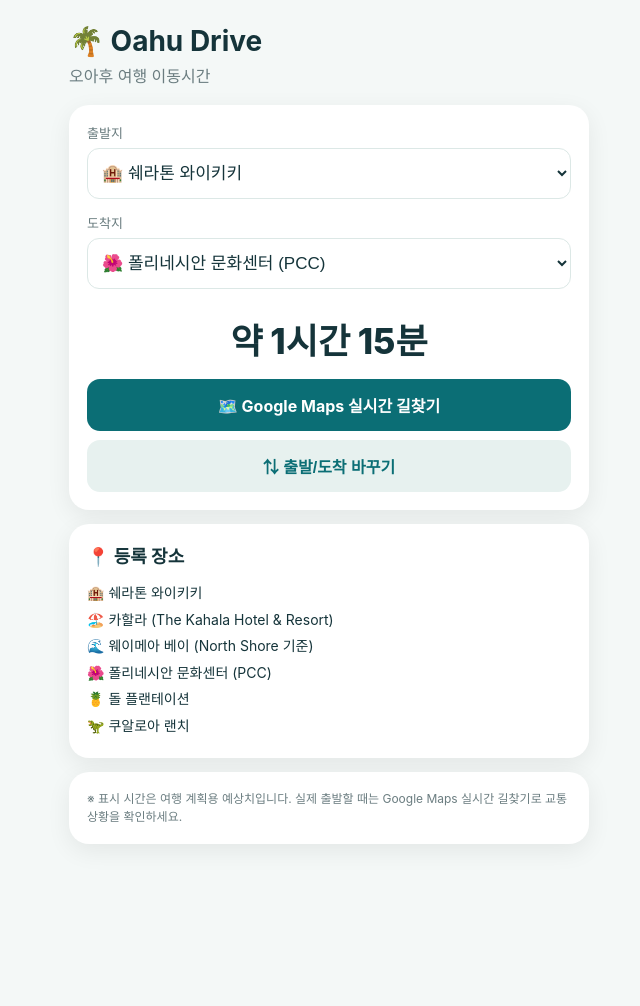
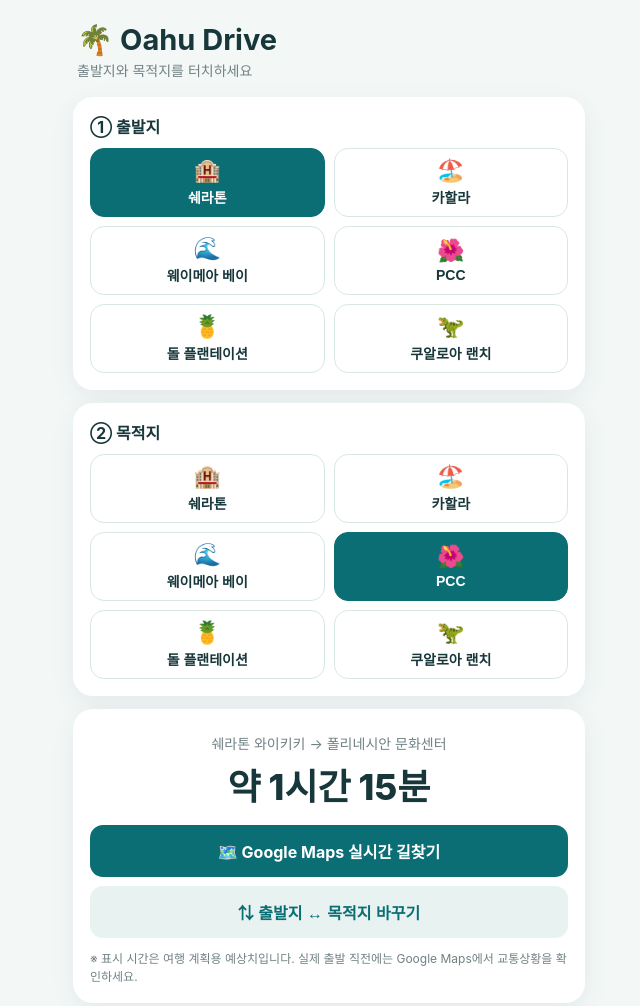
Before and after one commit to lunafall82/oahu-drive, a plain HTML site: page index.html in a window 1280 px wide. Shown: the whole page, without its empty margins (311-951 px from the left). Before the commit the page ends 898 px from the top, so only its background shows below. Drawn offline with Linux system fonts and the light colour scheme.

Commit message:
Add files via upload

```diff
--- a/index.html
+++ b/index.html
@@ -3,106 +3,73 @@
 <head>
 <meta charset="utf-8">
 <meta name="viewport" content="width=device-width,initial-scale=1,viewport-fit=cover">
+<meta name="theme-color" content="#0b6e75">
 <meta name="apple-mobile-web-app-capable" content="yes">
-<meta name="apple-mobile-web-app-status-bar-style" content="default">
 <title>Oahu Drive</title>
 <style>
-body{margin:0;background:#f4f8f7;font-family:-apple-system,BlinkMacSystemFont,"Apple SD Gothic Neo",sans-serif;color:#15343a}
-.wrap{max-width:520px;margin:auto;padding:24px 16px 40px}
-h1{margin:0 0 5px;font-size:28px}.sub{color:#6b7d80;margin-bottom:18px}
-.card{background:white;border-radius:20px;padding:18px;margin-bottom:14px;box-shadow:0 7px 24px rgba(0,0,0,.07)}
-label{display:block;color:#687b7e;font-size:13px;margin-bottom:6px}
-select{display:block;width:100%;font-size:17px;padding:14px 10px;margin-bottom:14px;border:1px solid #dce8e6;border-radius:12px;background:white;color:#15343a}
-.result{text-align:center;font-size:35px;font-weight:800;padding:10px 0 15px}
-.btn{display:block;width:100%;box-sizing:border-box;border:0;border-radius:13px;padding:14px;text-align:center;font-size:16px;font-weight:700;text-decoration:none}
-.map{background:#0b6e75;color:white}.swap{background:#e7f1ef;color:#0b6e75;margin-top:9px}
-h2{font-size:18px;margin:0 0 12px}.places{font-size:14px;line-height:1.9}
-.note{font-size:12px;color:#6b7d80;line-height:1.5}
+*{box-sizing:border-box}body{margin:0;background:#f3f8f7;font-family:-apple-system,BlinkMacSystemFont,"Apple SD Gothic Neo",Arial,sans-serif;color:#17373b}
+.wrap{max-width:540px;margin:auto;padding:22px 14px 40px}h1{margin:0 4px 3px;font-size:29px}.sub{margin:0 4px 17px;color:#708184;font-size:14px}
+.card{background:#fff;border-radius:20px;padding:17px;margin-bottom:13px;box-shadow:0 8px 26px rgba(24,61,65,.07)}
+h2{font-size:16px;margin:0 0 10px}.grid{display:grid;grid-template-columns:1fr 1fr;gap:9px}
+.place{min-height:66px;border:1px solid #d9e7e4;border-radius:14px;background:#fff;color:#17373b;font-size:14px;font-weight:700;padding:9px}
+.place.selected{background:#0b6e75;color:#fff;border-color:#0b6e75}.emoji{display:block;font-size:22px;margin-bottom:3px}
+.result{text-align:center;padding:7px 0 15px}.route{font-size:14px;color:#708184;margin-bottom:5px}.time{font-size:36px;font-weight:800}
+.btn{display:block;width:100%;border:0;border-radius:13px;padding:14px;text-align:center;text-decoration:none;font-size:16px;font-weight:700}
+.map{background:#0b6e75;color:#fff}.swap{background:#e8f2f0;color:#0b6e75;margin-top:9px}.note{font-size:12px;color:#708184;line-height:1.5;margin-top:12px}
 </style>
-</head>
-<body>
-<div class="wrap">
-<h1>🌴 Oahu Drive</h1>
-<div class="sub">오아후 여행 이동시간</div>
+</head><body><main class="wrap">
+<h1>🌴 Oahu Drive</h1><div class="sub">출발지와 목적지를 터치하세요</div>
 
-<div class="card">
-<label for="from">출발지</label>
-<select id="from">
-<option value="0" selected>🏨 쉐라톤 와이키키</option>
-<option value="1">🏖️ 카할라</option>
-<option value="2">🌊 웨이메아 베이</option>
-<option value="3">🌺 폴리네시안 문화센터 (PCC)</option>
-<option value="4">🍍 돌 플랜테이션</option>
-<option value="5">🦖 쿠알로아 랜치</option>
-</select>
+<section class="card"><h2>① 출발지</h2><div class="grid" id="fromGrid">
+<button type="button" class="place selected" data-from="0"><span class="emoji">🏨</span>쉐라톤</button>
+<button type="button" class="place" data-from="1"><span class="emoji">🏖️</span>카할라</button>
+<button type="button" class="place" data-from="2"><span class="emoji">🌊</span>웨이메아 베이</button>
+<button type="button" class="place" data-from="3"><span class="emoji">🌺</span>PCC</button>
+<button type="button" class="place" data-from="4"><span class="emoji">🍍</span>돌 플랜테이션</button>
+<button type="button" class="place" data-from="5"><span class="emoji">🦖</span>쿠알로아 랜치</button>
+</div></section>
 
-<label for="to">도착지</label>
-<select id="to">
-<option value="0">🏨 쉐라톤 와이키키</option>
-<option value="1">🏖️ 카할라</option>
-<option value="2">🌊 웨이메아 베이</option>
-<option value="3" selected>🌺 폴리네시안 문화센터 (PCC)</option>
-<option value="4">🍍 돌 플랜테이션</option>
-<option value="5">🦖 쿠알로아 랜치</option>
-</select>
+<section class="card"><h2>② 목적지</h2><div class="grid" id="toGrid">
+<button type="button" class="place" data-to="0"><span class="emoji">🏨</span>쉐라톤</button>
+<button type="button" class="place" data-to="1"><span class="emoji">🏖️</span>카할라</button>
+<button type="button" class="place" data-to="2"><span class="emoji">🌊</span>웨이메아 베이</button>
+<button type="button" class="place selected" data-to="3"><span class="emoji">🌺</span>PCC</button>
+<button type="button" class="place" data-to="4"><span class="emoji">🍍</span>돌 플랜테이션</button>
+<button type="button" class="place" data-to="5"><span class="emoji">🦖</span>쿠알로아 랜치</button>
+</div></section>
 
-<div class="result" id="result">약 1시간 15분</div>
-<a id="maps" class="btn map" href="https://www.google.com/maps/dir/?api=1&origin=Sheraton%20Waikiki%20Beach%20Resort%2C%20Honolulu%2C%20HI&destination=Polynesian%20Cultural%20Center%2C%20Laie%2C%20HI&travelmode=driving">🗺️ Google Maps 실시간 길찾기</a>
-<button class="btn swap" id="swap" type="button">⇅ 출발/도착 바꾸기</button>
-</div>
-
-<div class="card">
-<h2>📍 등록 장소</h2>
-<div class="places">
-🏨 쉐라톤 와이키키<br>
-🏖️ 카할라 (The Kahala Hotel & Resort)<br>
-🌊 웨이메아 베이 (North Shore 기준)<br>
-🌺 폴리네시안 문화센터 (PCC)<br>
-🍍 돌 플랜테이션<br>
-🦖 쿠알로아 랜치
-</div>
-</div>
-
-<div class="card">
-<div class="note">※ 표시 시간은 여행 계획용 예상치입니다. 실제 출발할 때는 Google Maps 실시간 길찾기로 교통상황을 확인하세요.</div>
-</div>
-</div>
-
+<section class="card">
+<div class="result"><div class="route" id="route">쉐라톤 와이키키 → 폴리네시안 문화센터</div><div class="time" id="time">약 1시간 15분</div></div>
+<a class="btn map" id="maps" href="https://www.google.com/maps/dir/?api=1&origin=Sheraton%20Waikiki%20Beach%20Resort%2C%20Honolulu%2C%20HI&destination=Polynesian%20Cultural%20Center%2C%20Laie%2C%20HI&travelmode=driving">🗺️ Google Maps 실시간 길찾기</a>
+<button type="button" class="btn swap" id="swap">⇅ 출발지 ↔ 목적지 바꾸기</button>
+<div class="note">※ 표시 시간은 여행 계획용 예상치입니다. 실제 출발 직전에는 Google Maps에서 교통상황을 확인하세요.</div>
+</section></main>
 <script>
-var names=[
-"Sheraton Waikiki Beach Resort, Honolulu, HI",
-"The Kahala Hotel & Resort, Honolulu, HI",
-"Waimea Bay Beach Park, Haleiwa, HI",
-"Polynesian Cultural Center, Laie, HI",
-"Dole Plantation, Wahiawa, HI",
-"Kualoa Ranch, Kaneohe, HI"
-];
-var times=[
-[0,20,75,75,40,50],
-[20,0,75,65,55,40],
-[75,75,0,35,22,50],
-[75,65,35,0,50,23],
-[40,55,22,50,0,45],
-[50,40,50,23,45,0]
-];
-function fmt(m){
- if(m===0)return "같은 장소";
- if(m<60)return "약 "+m+"분";
- var h=Math.floor(m/60), r=m%60;
- return "약 "+h+"시간"+(r ? " "+r+"분" : "");
+(function(){
+var P=[
+["쉐라톤 와이키키","Sheraton Waikiki Beach Resort, Honolulu, HI"],
+["카할라","The Kahala Hotel & Resort, Honolulu, HI"],
+["웨이메아 베이","Waimea Bay Beach Park, Haleiwa, HI"],
+["폴리네시안 문화센터","Polynesian Cultural Center, Laie, HI"],
+["돌 플랜테이션","Dole Plantation, Wahiawa, HI"],
+["쿠알로아 랜치","Kualoa Ranch, Kaneohe, HI"]];
+var T=[[0,20,75,75,40,50],[20,0,75,65,55,40],[75,75,0,35,22,50],[75,65,35,0,50,23],[40,55,22,50,0,45],[50,40,50,23,45,0]];
+var from=0,to=3;
+function fmt(m){if(m===0)return "같은 장소";if(m<60)return "약 "+m+"분";var h=Math.floor(m/60),r=m%60;return "약 "+h+"시간"+(r?" "+r+"분":"");}
+function mark(attr,val){
+ var buttons=document.querySelectorAll("button["+attr+"]"),i;
+ for(i=0;i<buttons.length;i++){buttons[i].className="place"+(parseInt(buttons[i].getAttribute(attr),10)===val?" selected":"");}
 }
 function update(){
- var f=document.getElementById("from"), t=document.getElementById("to");
- var a=parseInt(f.value,10), b=parseInt(t.value,10);
- document.getElementById("result").textContent=fmt(times[a][b]);
- document.getElementById("maps").href="https://www.google.com/maps/dir/?api=1&origin="+encodeURIComponent(names[a])+"&destination="+encodeURIComponent(names[b])+"&travelmode=driving";
+ mark("data-from",from);mark("data-to",to);
+ document.getElementById("route").innerHTML=P[from][0]+" → "+P[to][0];
+ document.getElementById("time").innerHTML=fmt(T[from][to]);
+ document.getElementById("maps").href="https://www.google.com/maps/dir/?api=1&origin="+encodeURIComponent(P[from][1])+"&destination="+encodeURIComponent(P[to][1])+"&travelmode=driving";
 }
-document.getElementById("from").addEventListener("change",update);
-document.getElementById("to").addEventListener("change",update);
-document.getElementById("swap").addEventListener("click",function(){
- var f=document.getElementById("from"), t=document.getElementById("to"), x=f.value;
- f.value=t.value;t.value=x;update();
-});
+var fb=document.querySelectorAll("button[data-from]"),tb=document.querySelectorAll("button[data-to]"),i;
+for(i=0;i<fb.length;i++){fb[i].onclick=function(){from=parseInt(this.getAttribute("data-from"),10);update();};}
+for(i=0;i<tb.length;i++){tb[i].onclick=function(){to=parseInt(this.getAttribute("data-to"),10);update();};}
+document.getElementById("swap").onclick=function(){var x=from;from=to;to=x;update();};
 update();
-</script>
-</body></html>
+})();
+</script></body></html>
```
